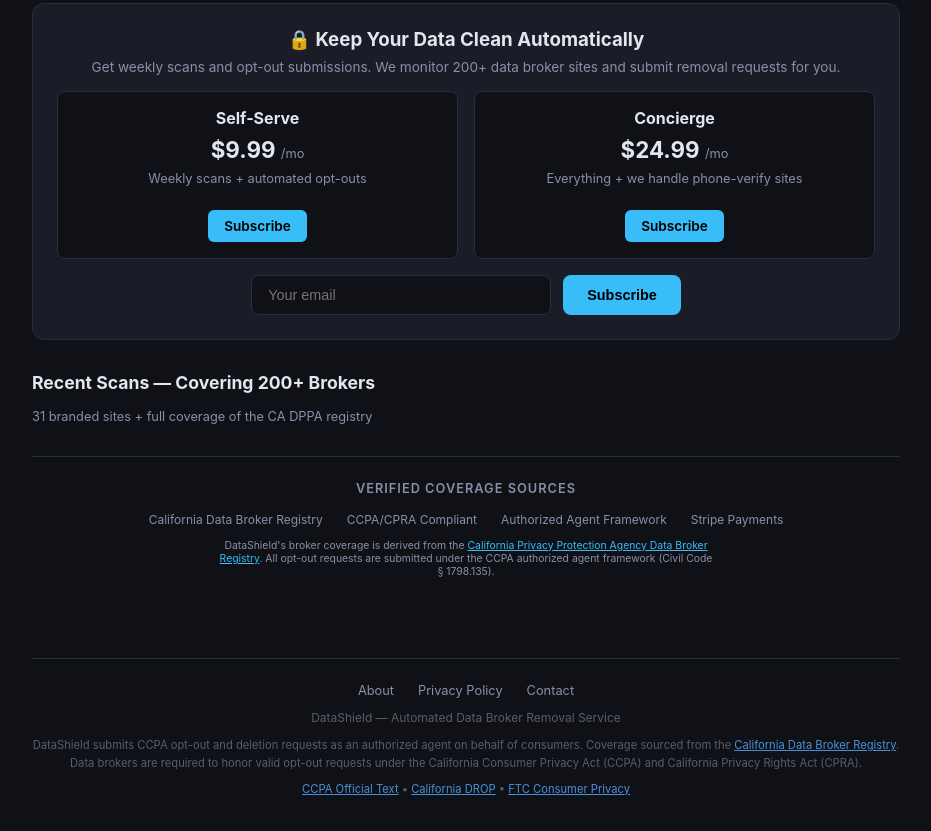
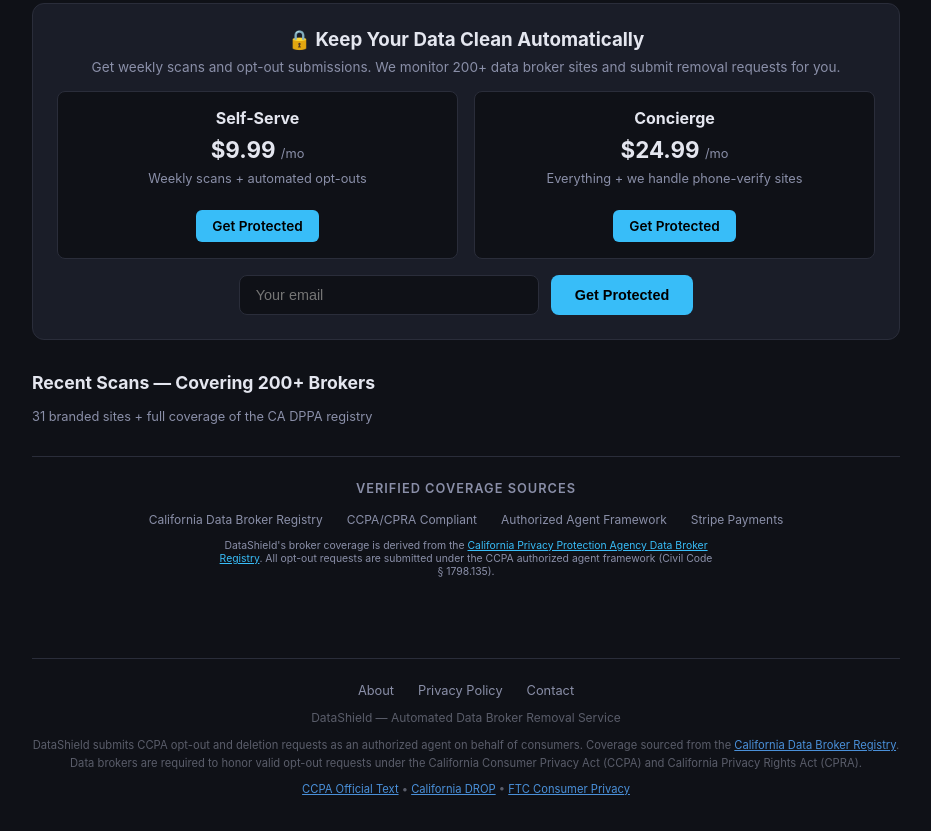
Before and after one commit to StarbloomConsultingHub/datashieldnow, a website: page index.html in a window 1280 px wide. Shown: the part 2592-3423 px from the top of the page, without its empty margins (174-1105 px from the left). Drawn offline with Linux system fonts and the light colour scheme; no server answers.

Commit message:
Fix: buttons say Get Protected instead of Subscribe

```diff
--- a/index.html
+++ b/index.html
@@ -388,18 +388,18 @@
           <h4>Self-Serve</h4>
           <div class="price">$9.99 <span>/mo</span></div>
           <p style="font-size: 0.8rem; color: var(--text-muted);">Weekly scans + automated opt-outs</p>
-          <a href="https://checkout.stripe.com/c/pay/cs_live_a1Ap6ydi6ZCKlopBnbyTpcAuPvM04taPjpVar2K84dOzrUg3wvwhJAH7Bi" target="_blank" style="display:inline-block;background:var(--accent);color:#000;padding:0.5rem 1rem;border-radius:6px;text-decoration:none;font-weight:600;font-size:0.85rem;margin-top:0.5rem;">Subscribe</a>
+          <a href="https://checkout.stripe.com/c/pay/cs_live_a1Ap6ydi6ZCKlopBnbyTpcAuPvM04taPjpVar2K84dOzrUg3wvwhJAH7Bi" target="_blank" style="display:inline-block;background:var(--accent);color:#000;padding:0.5rem 1rem;border-radius:6px;text-decoration:none;font-weight:600;font-size:0.85rem;margin-top:0.5rem;">Get Protected</a>
         </div>
         <div class="tier">
           <h4>Concierge</h4>
           <div class="price">$24.99 <span>/mo</span></div>
           <p style="font-size: 0.8rem; color: var(--text-muted);">Everything + we handle phone-verify sites</p>
-          <a href="https://checkout.stripe.com/c/pay/cs_live_a1dSe4GSgTjmZYh5mqFHtflx1DPndFZC8Jm8pORmTHkRpNqDMsdkSkpxl8" target="_blank" style="display:inline-block;background:var(--accent);color:#000;padding:0.5rem 1rem;border-radius:6px;text-decoration:none;font-weight:600;font-size:0.85rem;margin-top:0.5rem;">Subscribe</a>
+          <a href="https://checkout.stripe.com/c/pay/cs_live_a1dSe4GSgTjmZYh5mqFHtflx1DPndFZC8Jm8pORmTHkRpNqDMsdkSkpxl8" target="_blank" style="display:inline-block;background:var(--accent);color:#000;padding:0.5rem 1rem;border-radius:6px;text-decoration:none;font-weight:600;font-size:0.85rem;margin-top:0.5rem;">Get Protected</a>
         </div>
       </div>
       <div class="form-row" style="justify-content: center;">
         <input type="email" id="subEmail" placeholder="Your email" style="max-width: 300px;" />
-        <button onclick="subscribe()">Subscribe</button>
+        <button onclick="subscribe()">Get Protected</button>
       </div>
     </div>
 
```
